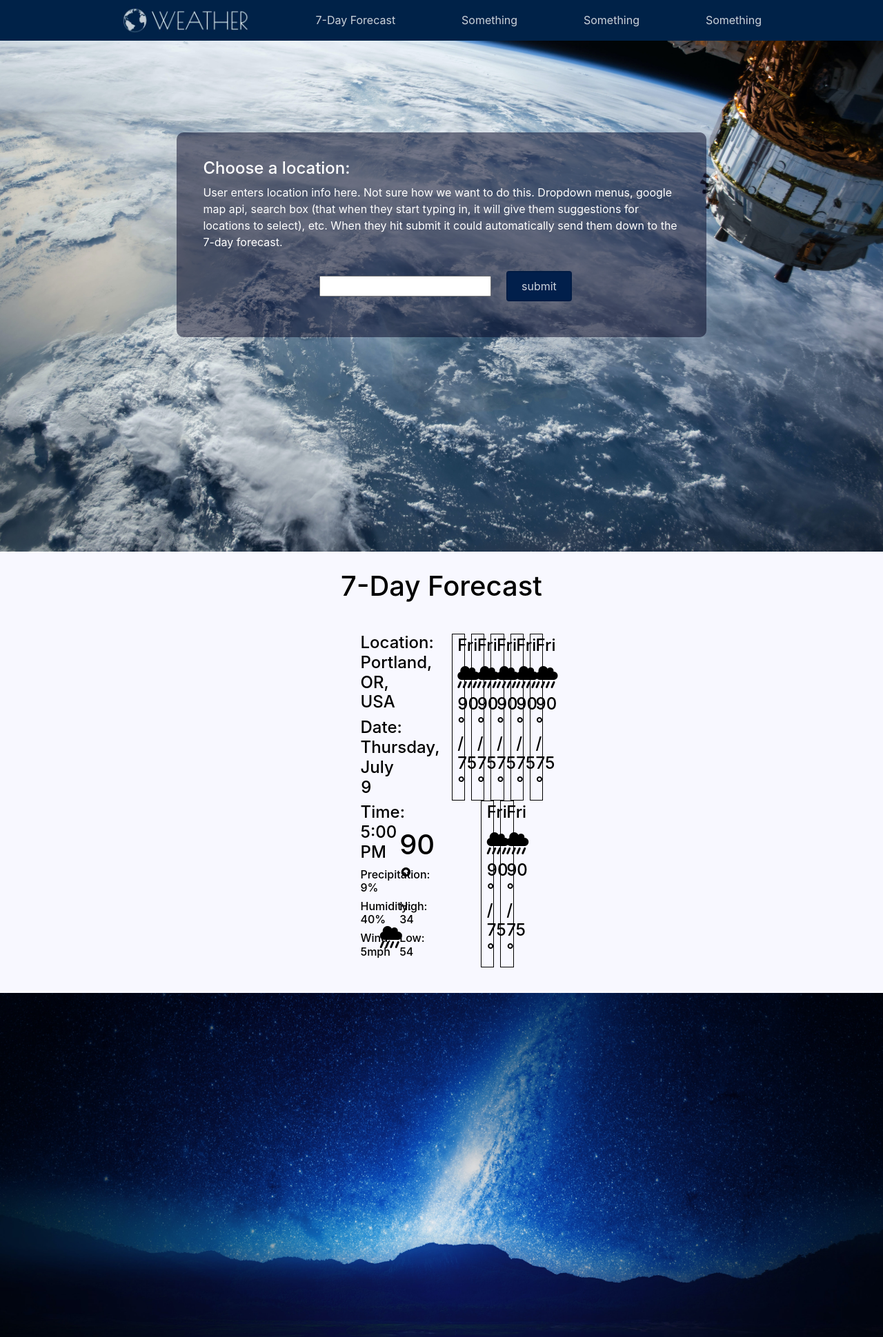
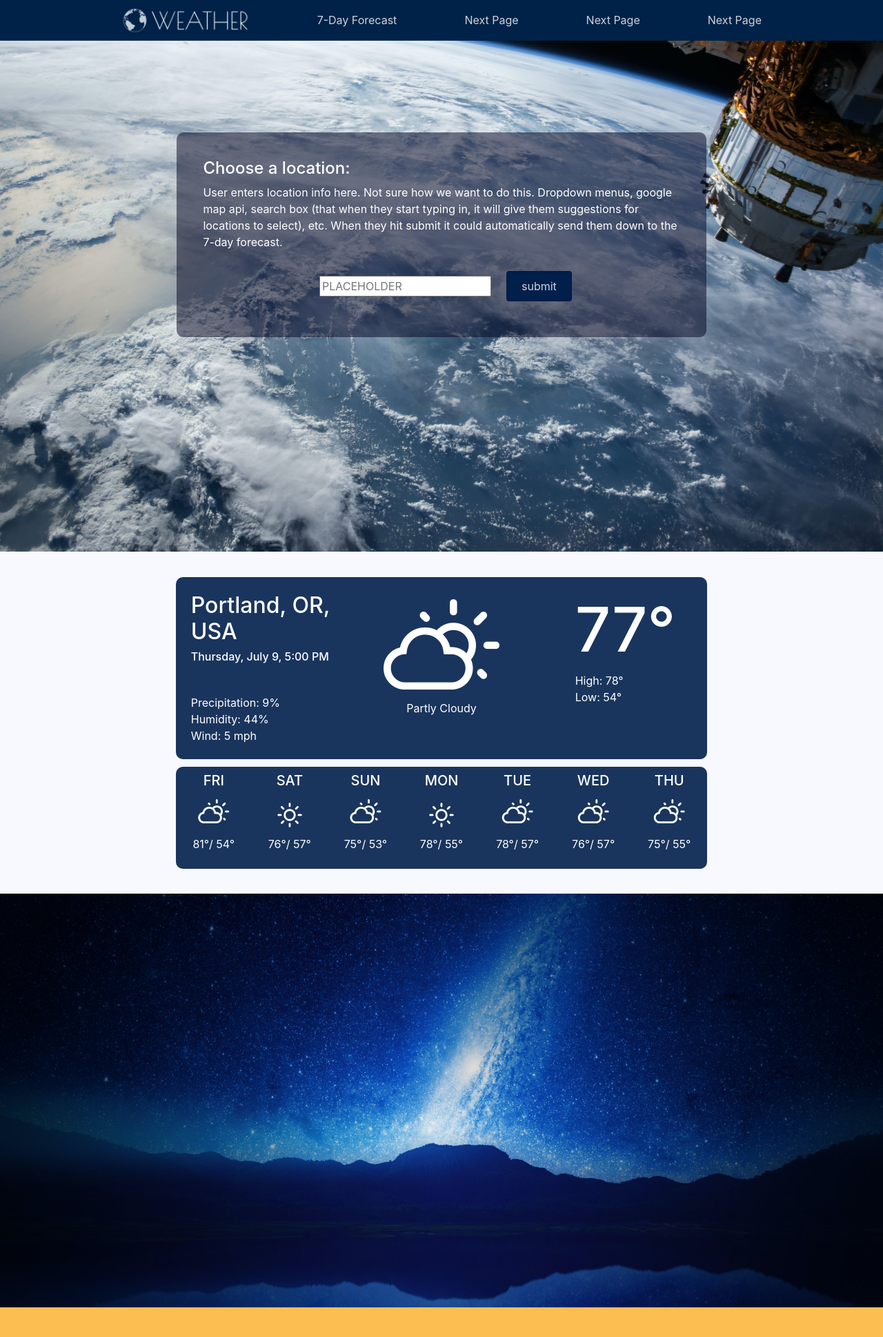
Before and after one commit to DarkHorse108/Weather-Application, a Flask app: page / in a window 1280 px wide. Shown: the top 1939 px of the page at 69% size. Run offline with Flask 2, Linux system fonts and the light colour scheme; some libraries are stand-ins or nearby versions.

Commit message:
Moved new html/css & weather icons to work with flask

```diff
--- a/Flask/WeatherApp/static/css/home.css
+++ b/Flask/WeatherApp/static/css/home.css
@@ -69,7 +69,6 @@
     font-weight: normal;
 }
 .navbar a:hover {
-
     color: #ffffff;
     text-decoration: underline;
 }
@@ -78,7 +77,7 @@
 	width: 100%;
 	min-height: 600px;
 	padding-top: 3%;
-	background: url("img/juskteez-vu-mwhklqGVzck-unsplash.jpg") no-repeat center center fixed;
+	background: url("../../../../img/juskteez-vu-mwhklqGVzck-unsplash.jpg") no-repeat center center fixed;
 	-webkit-background-size: cover;
 	-moz-background-size: cover;
 	-o-background-size: cover;
@@ -193,36 +192,6 @@
 
 
 
-.day-forecast {
-    display: flex;
-    font-size: xx-large;
-}
-
-.day-forecast-element {
-    display: flex;
-    justify-content: space-evenly;
-    border: 1px solid;
-    padding: 20px;
-    flex-grow: 1;
-}
-
-.day-forecast-middle-element {
-    flex-grow: 1;
-}
-
-.day-forecast-top-element {
-    display: flex;
-    flex-direction: column;
-    justify-content: space-evenly;
-    width: 32%;
-}
-
-.weather-icon {
-    display: table;
-    vertical-align: top;
-    margin: 0 auto;
-}
-
 
 
 
@@ -264,7 +233,7 @@
 
 footer {
 	width: 100%;
-	background: url("img/leon-contreras-YyBlrCUVFWQ-unsplash.jpg") no-repeat center center fixed;
+	background: url("../../../../img/leon-contreras-YyBlrCUVFWQ-unsplash.jpg") no-repeat center center fixed;
 	-webkit-background-size: cover;
 	-moz-background-size: cover;
 	-o-background-size: cover;
--- a/Flask/WeatherApp/templates/home.html
+++ b/Flask/WeatherApp/templates/home.html
@@ -2,6 +2,7 @@
 <html lang="en">
 <head>
     <link href="{{ url_for('static', filename = '/css/home.css') }}" rel="stylesheet" type="text/css">
+    <link href="../static/css/weather-icons.css" rel="stylesheet" type="text/css">
     <meta charset="UTF-8">
     <meta name="viewport" content="width=device-width, initial-scale=1.0">
     <title>Weather</title>
@@ -9,6 +10,7 @@
     <link rel="stylesheet" href="https://stackpath.bootstrapcdn.com/bootstrap/4.5.0/css/bootstrap.min.css" integrity="sha384-9aIt2nRpC12Uk9gS9baDl411NQApFmC26EwAOH8WgZl5MYYxFfc+NcPb1dKGj7Sk" crossorigin="anonymous">
     <link rel="stylesheet" href="https://cdnjs.cloudflare.com/ajax/libs/font-awesome/4.7.0/css/font-awesome.min.css">
     <script src='https://kit.fontawesome.com/a076d05399.js'></script>
+
     <link rel='icon' href='{{ url_for('static', filename = '/img/favicon.ico') }}' type='image/x-icon'>
 </head>
 <body>
@@ -17,9 +19,9 @@
             <ul class="navbar">
                 <li><a href="#homepic"><img src="{{ url_for('static', filename = '/img/logo.JPG') }}" alt="logo"/></a></li>
                 <li><a href="#white-container">7-Day Forecast</a></li>
-                <li><a href="#mustard-container">Something</a></li>
-                <li><a href="#background-thing">Something</a></li>
-                <li><a href="#background-thing">Something</a></li>
+                <li><a href="#mustard-container">Next Page</a></li>
+                <li><a href="#background-thing">Next Page</a></li>
+                <li><a href="#background-thing">Next Page</a></li>
             </ul>
         </nav>
     </header>
@@ -30,78 +32,38 @@
                  when they start typing in, it will give them suggestions for locations to select), etc. When they hit submit it
                  could automatically send them down to the 7-day forecast.
             </p>
-            <form><input type="text"><input type="submit" value="submit"></form>
+            <form><label for="submitLocation"></label><input id="submitLocation" type="text" placeholder="PLACEHOLDER"><input type="submit" value="submit" onclick="updateTitle()"></form>
         </div>
     </div>
     <section id="white-container"> <!-- white box -->
         <div class="textContainer">
-            <div id="week-forecast">
-                <h1>7-Day Forecast</h1>
-                <br>
-                <div class="day-forecast">
-                <div class="day-forecast-top-element">
-                    <h4>Location: Portland, OR, USA</h4>
-                    <h4>Date: Thursday, July 9</h4>
-                    <h4>Time: 5:00 PM</h4>
-                    <h6>Precipitation: 9%</h6>
-                    <h6>Humidity: 40%</h6>
-                    <h6>Wind: 5mph</h6>
+            <div id="current-conditions" class="weather-box">
+                <div>
+                    <h2>Portland, OR, USA</h2>
+                    <h6 id="curr-date">Thursday, July 9, 5:00 PM</h6>
+                    <p>Precipitation: 9%</p>
+                    <p>Humidity: 44%</p>
+                    <p>Wind: 5 mph</p>
                 </div>
-                    <div class="day-forecast-middle-element">
-                        <span class="weather-icon"><i class="fas fa-cloud-showers-heavy fa-5x"></i></span>
-                    </div>
-                    <div class="day-forecast-top-element">
-                        <h1>90 &deg;</h1>
-                        <h6>High: 34</h6>
-                        <h6>Low: 54</h6>
-                    </div>
+                <div id="curr-middle">
+                    <i class="wi wi-day-cloudy"></i>
+                    <p>Partly Cloudy</p>
                 </div>
-                <div class="day-forecast">
-                    <div class="day-forecast-element">
-                        <div class="day-forecast-middle-element">
-                            <h4>Fri</h4>
-                            <i class='fas fa-cloud-showers-heavy'></i>
-                            <h4>90 &deg; / 75 &deg;</h4>
+                <div id="curr-right">
+                    <h1>77&#176;</h1>
+                    <p>High: 78&#176;</p>
+                    <p>Low: 54&#176;</p>
                 </div>
-                    </div>
-                    <div class="day-forecast-element">
-                        <div class="day-forecast-middle-element">
-                            <h4>Fri</h4>
-                            <i class='fas fa-cloud-showers-heavy'></i>
-                            <h4>90 &deg; / 75 &deg;</h4>
-                </div>
-                    </div>                    <div class="day-forecast-element">
-                        <div class="day-forecast-middle-element">
-                            <h4>Fri</h4>
-                            <i class='fas fa-cloud-showers-heavy'></i>
-                            <h4>90 &deg; / 75 &deg;</h4>
-                </div>
-                    </div>                    <div class="day-forecast-element">
-                        <div class="day-forecast-middle-element">
-                            <h4>Fri</h4>
-                            <i class='fas fa-cloud-showers-heavy'></i>
-                            <h4>90 &deg; / 75 &deg;</h4>
-                </div>
-                    </div>                    <div class="day-forecast-element">
-                        <div class="day-forecast-middle-element">
-                            <h4>Fri</h4>
-                            <i class='fas fa-cloud-showers-heavy'></i>
-                            <h4>90 &deg; / 75 &deg;</h4>
-                </div>
-                    </div>                    <div class="day-forecast-element">
-                        <div class="day-forecast-middle-element">
-                            <h4>Fri</h4>
-                            <i class='fas fa-cloud-showers-heavy'></i>
-                            <h4>90 &deg; / 75 &deg;</h4>
-                </div>
-                    </div>                    <div class="day-forecast-element">
-                        <div class="day-forecast-middle-element">
-                            <h4>Fri</h4>
-                            <i class='fas fa-cloud-showers-heavy'></i>
-                            <h4>90 &deg; / 75 &deg;</h4>
-                </div>
-                    </div>
-                </div>
+
+            </div>
+            <div id="week-forecast" class="weather-box">
+                <div> <h5>FRI</h5> <i class="wi wi-day-cloudy"></i> <p>81&#176;/ 54&#176;</p>  </div> <!-- 1 -->
+                <div> <h5>SAT</h5> <i class="wi wi-day-sunny"> </i><p>76&#176;/ 57&#176;</p> </div> <!-- 2 -->
+                <div> <h5>SUN</h5> <i class="wi wi-day-cloudy"> </i><p>75&#176;/ 53&#176;</p> </div> <!-- 3 -->
+                <div> <h5>MON</h5> <i class="wi wi-day-sunny"> </i><p>78&#176;/ 55&#176;</p> </div> <!-- 4 -->
+                <div> <h5>TUE</h5> <i class="wi wi-day-cloudy"> </i><p>78&#176;/ 57&#176;</p> </div> <!-- 5 -->
+                <div> <h5>WED</h5> <i class="wi wi-day-cloudy"> </i><p>76&#176;/ 57&#176;</p> </div> <!-- 6 -->
+                <div> <h5>THU</h5> <i class="wi wi-day-cloudy"> </i><p>75&#176;/ 55&#176;</p> </div> <!-- 7 -->
             </div>
         </div>
     </section>
```
Also changed, not shown: home.css (deleted, +0 -255 lines), home.html (deleted, +0 -96 lines), Flask/WeatherApp/static/css/weather-icons-wind.css (renamed from weather-icons/css/weather-icons-wind.css), Flask/WeatherApp/static/css/weather-icons-wind.min.css (renamed from weather-icons/css/weather-icons-wind.min.css), Flask/WeatherApp/static/css/weather-icons.css (renamed from weather-icons/css/weather-icons.css), Flask/WeatherApp/static/css/weather-icons.min.css (renamed from weather-icons/css/weather-icons.min.css), Flask/WeatherApp/static/font/weathericons-regular-webfont.ttf (renamed from weather-icons/font/weathericons-regular-webfont.ttf), Flask/WeatherApp/static/font/weathericons-regular-webfont.woff (renamed from weather-icons/font/weathericons-regular-webfont.woff), Flask/WeatherApp/static/font/weathericons-regular-webfont.woff2 (renamed from weather-icons/font/weathericons-regular-webfont.woff2), 4 other files.
